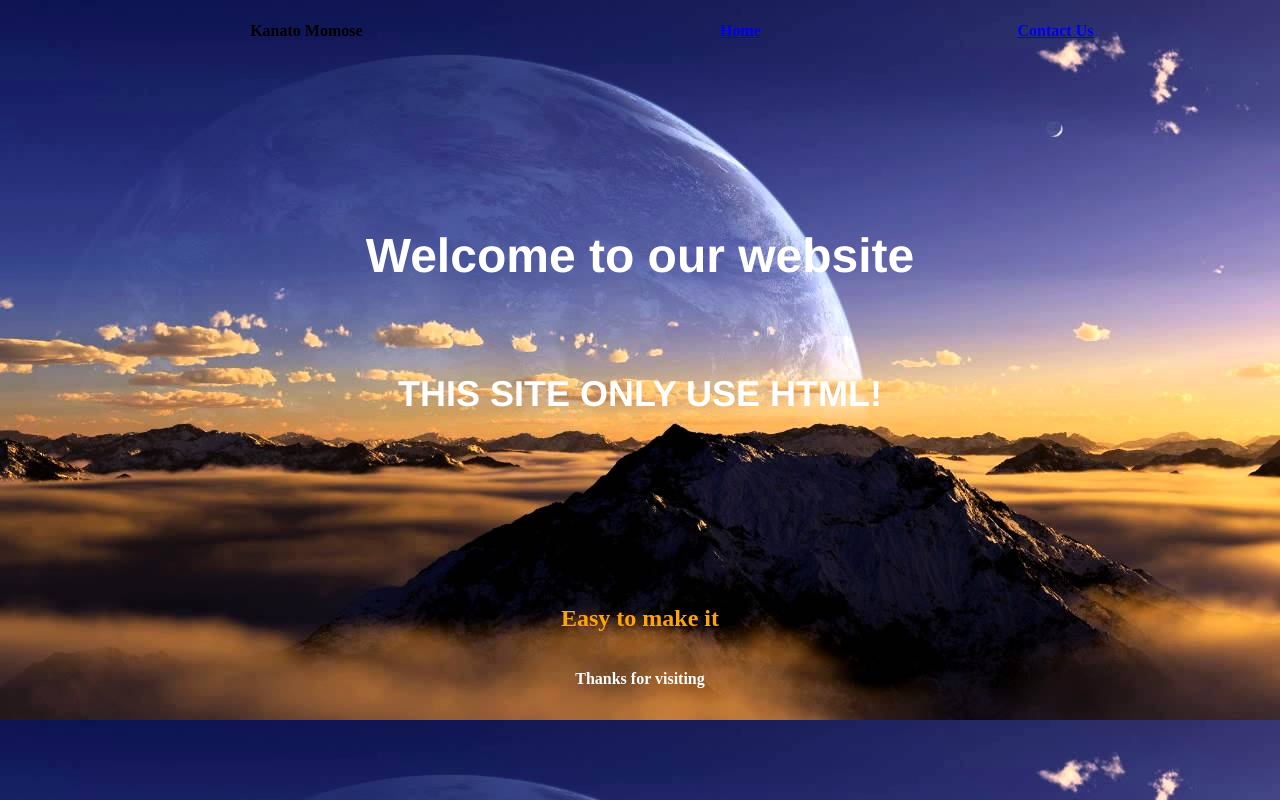
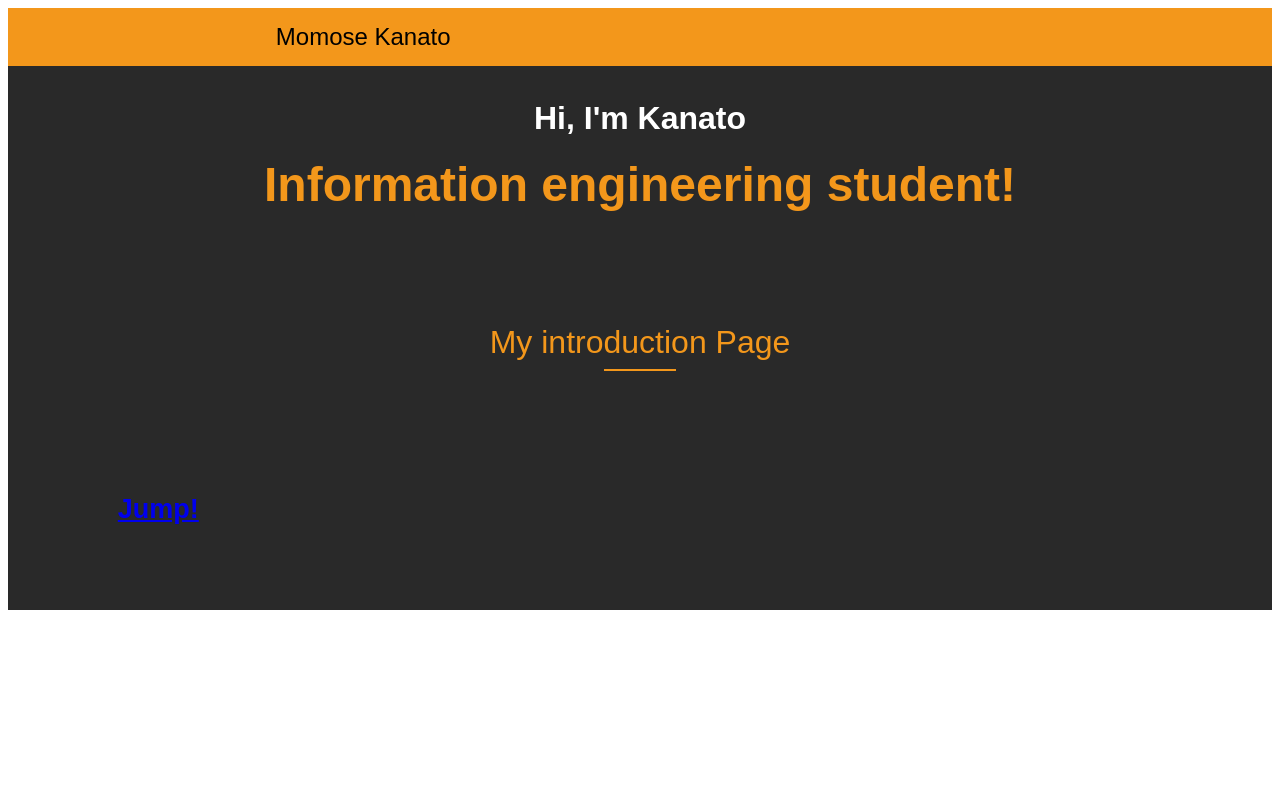
Before and after one commit to kqnade/htmlonly, a plain HTML site: page index.html in a window 1280 px wide. Drawn offline with Linux system fonts and the light colour scheme.

Commit message:
Update index.html

```diff
--- a/index.html
+++ b/index.html
@@ -1,72 +1,181 @@
 <!DOCTYPE html>
 
+<html lang="ja">
+
 <head>
-    <title>My portfolio</title>
+
+    <meta charset="UTF-8">
+
+    <meta name="viewport" content="width=device-width, initial-scale=1.0">
+
+    <title>Intro / Momose Kanato</title>
+
 </head>
 
-<body background="./index.jpg">
+<body>
 
-    <table border="0" width="100%" height="700px">
-        <!----Row1---->
+    <!--Start Header-->
+
+    <table id="header" border="0" width="100%" cellpadding="0" cellspacing="0" bgcolor="#f3971b">
+
         <tr>
-            <th>
-                <font face="white"> Kanato Momose </font>
-            </th>
-            <th></th>
-            <th></th>
-            <th> <a href="https://onlyhtml.cieldev.net"> Home </a> </th>
-            <th> <a href="mailto:ciel@sizlab.xyz"> Contact Us </a></th>
+
+            <td>
+
+                <table border="0" width="60%" cellpadding="15" cellspacing="0" align="center">
+
+                    <tr>
+
+                        <td>
+
+                            <font face="arial" color="#000000" size="5">
+
+                                <span class="fa fa-user-circle" aria-hidden="true"></span>
+
+                                Momose Kanato
+
+                            </font>
+
+                        </td>
+
+                        <td >
+
+                            &nbsp;
+
+                        </td>
+
+                    </tr>
+
+                </table>
+
+            </td>
+
         </tr>
 
-        <!----Row2---->
+    </table>
+
+    <!--End Header-->
+
+    <!--Start Home-->
+
+    <table id="home" border="0" width="100%" cellpadding="0" cellspacing="0" bgcolor="#292929">
+
         <tr>
-            <th colspan="6">
-                <font color="white" face="Helvetica" size="5">
-                    <h1> Welcome to our website </h1> <br>
-                    <h2> THIS SITE ONLY USE HTML!  </h2>
-                </font>
-            </th>
-        </tr>
 
-        <!----Row3---->
-        <tr>
-            <th colspan="6">
-                <font size="5" color="orange" face="Aquire"> Easy to make it </font>
+            <td>
 
-            </th>
-        </tr>
+                <table border="0" width="65%" cellpadding="15" cellspacing="0" align="center">
 
-        <!----Row4---->
-        <tr>
-            <th></th>
-            <th></th>
-            <th></th>
-            <th></th>
-            <th></th>
-            <th></th>
-        </tr>
+                    <tr>
 
-        <!----Row5---->
-        <tr>
-            <th colspan="6">
-                <font color="white"> Thanks for visiting </font>
-            </th>
-        </tr>
+                        <td align="center" valign="middle">
 
-        <!----Row6---->
-        <tr>
-            <th></th>
-            <th></th>
-            <th></th>
-            <th></th>
-            <th></th>
-            <th></th>
+                            <h3>
+
+                                <font face="arial" color="#ffffff" size="6">
+
+                                     Hi, I'm Kanato
+
+                                </font>
+
+                            </h3>
+
+
+
+                        <h2>
+
+                            <font face="arial" color="#f3971b" size="7">
+
+
+
+                                Information engineering student!
+
+                           </font>
+
+                        </h2>
+
+                        </td>
+
+                    </tr>
+
+                </table>
+
+            </td>
+
         </tr>
 
     </table>
 
 
 
-</body>
+        <!--Start About-->
 
-</html>
+    <table id="about" border="0" width="100%" cellpadding="0" cellspacing="0" bgcolor="#292929">
+
+        <tr>
+
+            <td>
+
+                <table border="0" width="85%" cellpadding="15" cellspacing="0" align="center">
+
+                    <!-- Heading Start-->
+
+                    <tr>
+
+                        <td height="180" align="center" valign="middle" colspan="2">
+
+                                <font face="arial" color="#f3971b" size="6">
+
+                                   My introduction Page
+
+                                </font>
+
+                                <hr width="70" color="#f3971b">
+
+
+
+                        </td>
+
+                    </tr>
+
+                    <!--Heading End-->
+
+                    <tr>
+
+                        <td width="70%">
+
+                            <font face="arial" color="#ffffff" size="4">
+
+                                <h2>
+
+                                    <a href="./intro.html">Jump!</a>
+
+                                </h2>
+
+                             </font>
+
+                        </td>
+
+                    </tr>
+
+                    <tr>
+
+                        <td>
+
+                            &nbsp;
+
+                        </td>
+
+                    </tr>
+
+                </table>
+
+            </td>
+
+        </tr>
+
+    </table>
+
+  </body>
+
+  </html>
```
